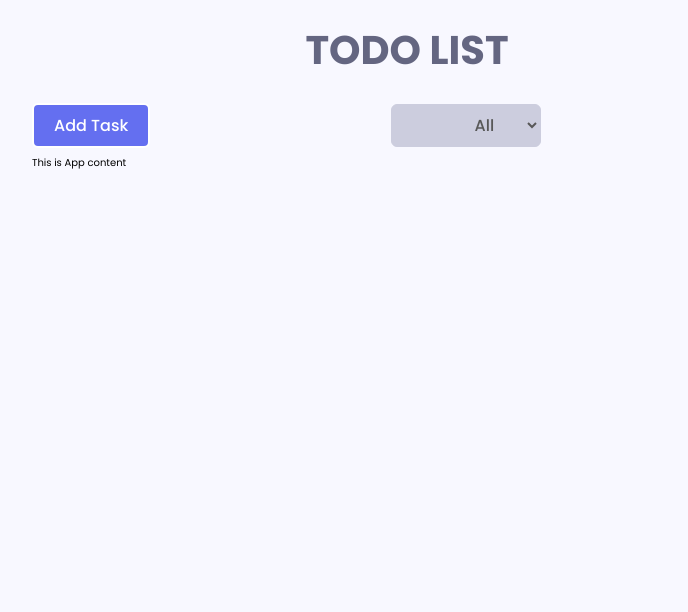
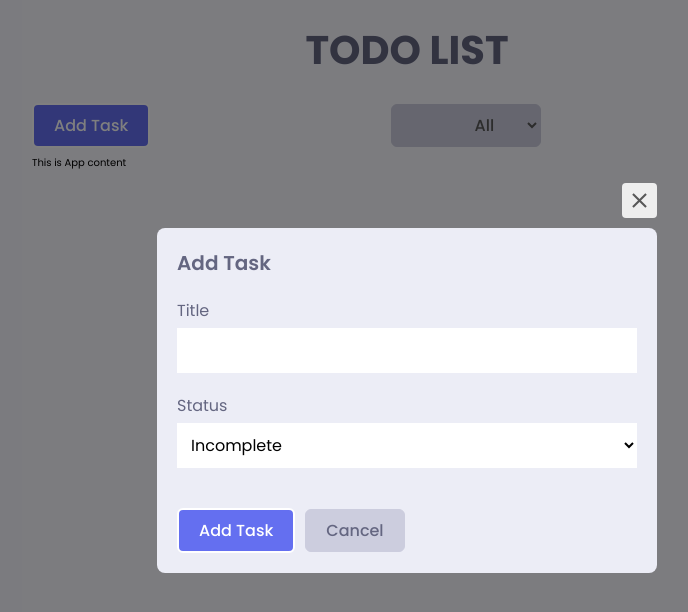
Before and after one commit to LaiaCastilla/todo-app, a React (Create React App) app: page / in a window 1280 px wide. Both pictures are taken after a click on the button "Add Task". Shown: the top 612 px of the page, without its empty margins (233-921 px from the left). Built offline with nearby package versions, Linux system fonts and the light colour scheme.

Commit message:
fixed the openModal buttons

```diff
--- a/src/components/AppHeader.js
+++ b/src/components/AppHeader.js
@@ -9,12 +9,20 @@ function AppHeader() {
 
   return (
     <div className={style.appHeader}>
-      <Button variant="primary"
-      onClick={() => setModalOpen(true)}
+      {/* I need to put this span with these options for it to work (???) */}
+      <span
+        onClick={() => setModalOpen(true)}
+        onKeyDown={() => setModalOpen(true)}
 
       >
-        Add Task
-      </Button>
+        <Button
+          variant="primary"
+          onClick={() => setModalOpen(true)}
+          onKeyDown={() => setModalOpen(true)}
+        >
+          Add Task
+        </Button>
+      </span>
       <SelectButton id="status">
         <option value="all">All</option>
         <option value="incomplete">Incomplete</option>
--- a/src/components/TodoModal.js
+++ b/src/components/TodoModal.js
@@ -3,7 +3,7 @@ import style from "../styles/modules/modal.module.scss"
 import {MdOutlineClose} from "react-icons/md"
 import Button from './Button';
 
-function TodoModal({modalOpen, setModalOpen}) {
+function TodoModal({type,modalOpen,setModalOpen}) {
   return (
     <div>
       {modalOpen && (
@@ -35,9 +35,16 @@ function TodoModal({modalOpen, setModalOpen}) {
                 <Button type="submit" variant="primary">
                   Add Task
                 </Button>
-                <Button type="button" variant="secondary">
-                  Cancel
-                </Button>
+                {/* I need to put this span with these options for it to work (???) */}
+                <span
+                  onClick={() => setModalOpen(false)}
+                  onKeyDown={() => setModalOpen(false)}
+                  tabIndex={0}
+                >
+                  <Button type="button" variant="secondary">
+                    Cancel
+                  </Button>
+                </span>
               </div>
             </form>
           </div>
--- a/src/styles/modules/button.module.scss
+++ b/src/styles/modules/button.module.scss
@@ -43,4 +43,9 @@ $white: var(--white);
 .button--secondary {
   background-color: var(--bg-3);
   color: var(--black-1);
+  transition: all 200ms ease-in-out;
+  border: 0.5px solid var(--bg-3);
+  &:hover {
+    border: 2px solid var(--bg-3);
+  }
 }
```
